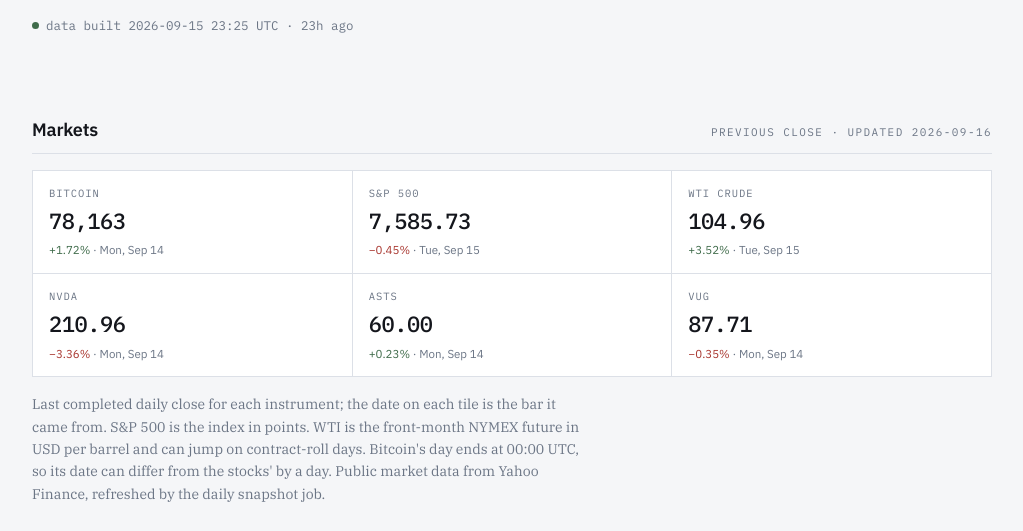
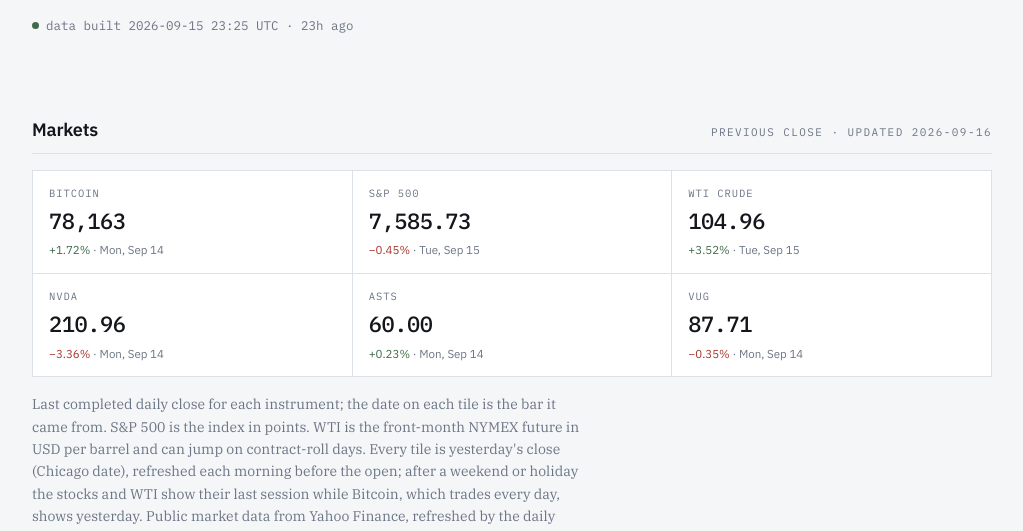
Before and after one commit to dmartindem/portfolio-automation, a plain HTML site: page index.html in a window 1280 px wide. Shown: the part 254-785 px from the top of the page, without its empty margins (128-1151 px from the left). Drawn offline with Linux system fonts and the light colour scheme.

Commit message:
Overview: Markets note explains the prior-day rule

```diff
--- a/index.html
+++ b/index.html
@@ -149,9 +149,10 @@
     <div class="tiles markets-grid" id="markets-grid"><div class="tile"><span class="skel">loading…</span></div></div>
     <p class="note" id="markets-note">Last completed daily close for each instrument; the date on each
     tile is the bar it came from. S&amp;P 500 is the index in points. WTI is the front-month NYMEX
-    future in USD per barrel and can jump on contract-roll days. Bitcoin's day ends at 00:00 UTC, so
-    its date can differ from the stocks' by a day. Public market data from Yahoo Finance, refreshed by
-    the daily snapshot job.</p>
+    future in USD per barrel and can jump on contract-roll days. Every tile is yesterday's close
+    (Chicago date), refreshed each morning before the open; after a weekend or holiday the stocks and
+    WTI show their last session while Bitcoin, which trades every day, shows yesterday. Public market
+    data from Yahoo Finance, refreshed by the daily snapshot job.</p>
   </section>
 
   <section>
```
